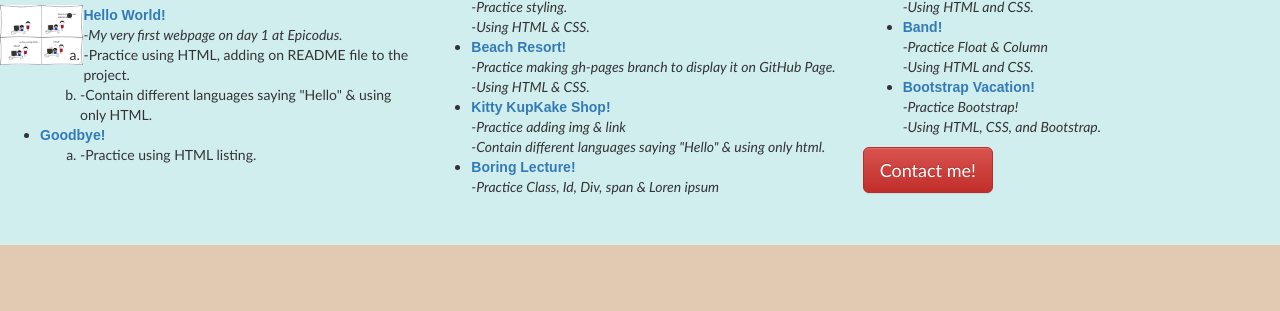
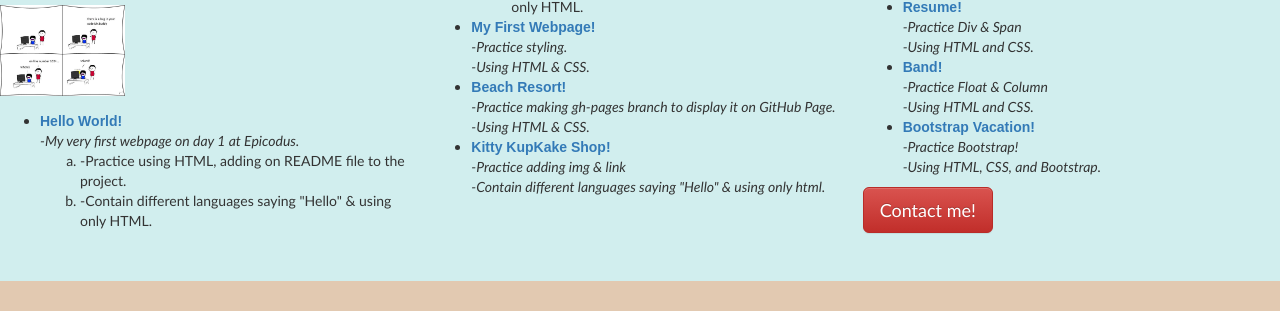
Before and after one commit to TalayRuk/noteportfolio, a plain HTML site: page index.html in a window 1280 px wide. Shown: the part 647-958 px from the top of the page. Before the commit the page ends 922 px from the top, so only its background shows below. Drawn offline with nearby package versions, Linux system fonts and the light colour scheme.

Commit message:
deleted margin for page header
& float from project img

```diff
--- a/css/style.css
+++ b/css/style.css
@@ -5,6 +5,7 @@ body {
 
 .page-header {
   background-color: #79CDCD;
+  margin: none;
 }
 /*I was trying to get a round profile pic but got an oval one instead :()*/
 .page-header img {
@@ -60,8 +61,7 @@ body {
   text-align:left;
 }
 #project {
-  float:left;
-  width:20%;
+  width:30%;
 }
 .highlight {
   font-weight: bolder;
```
